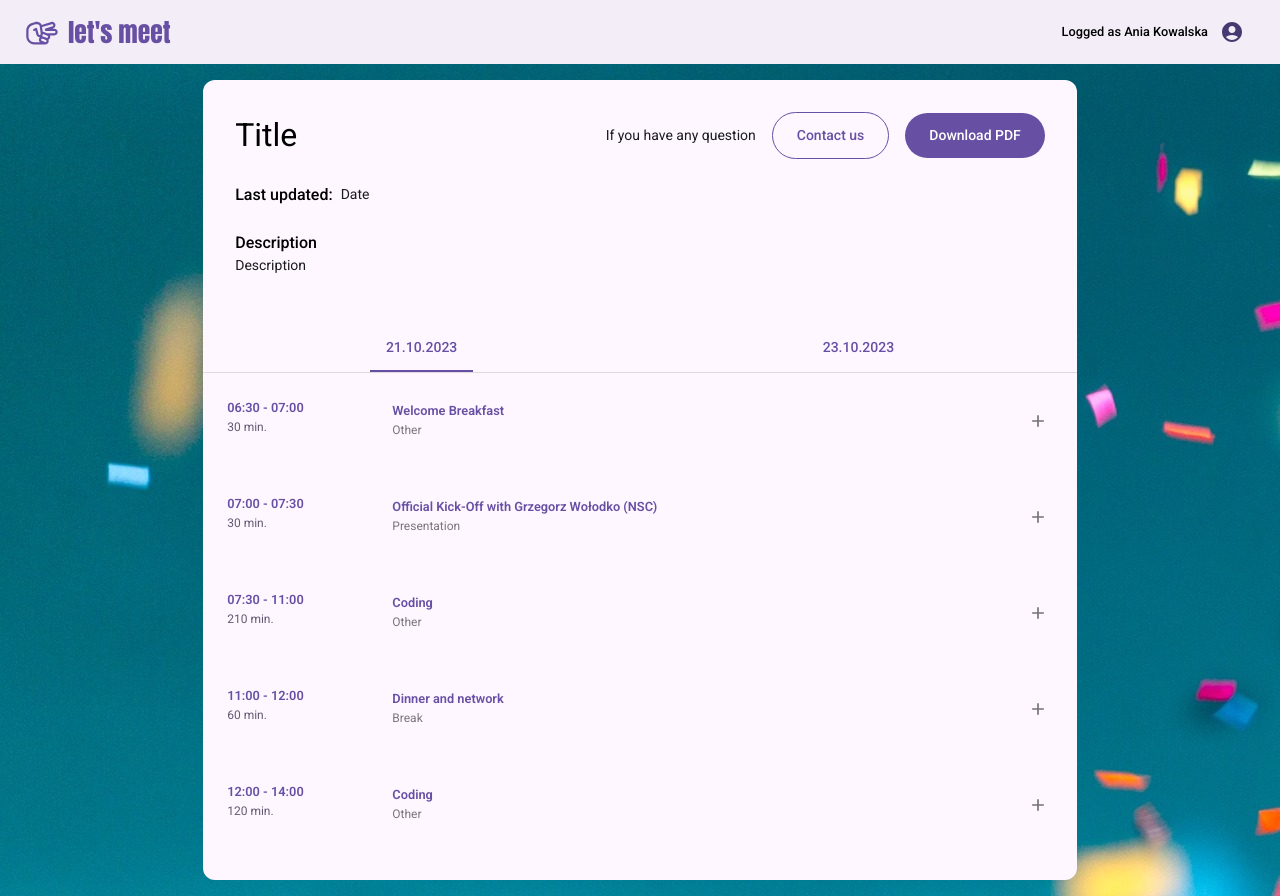
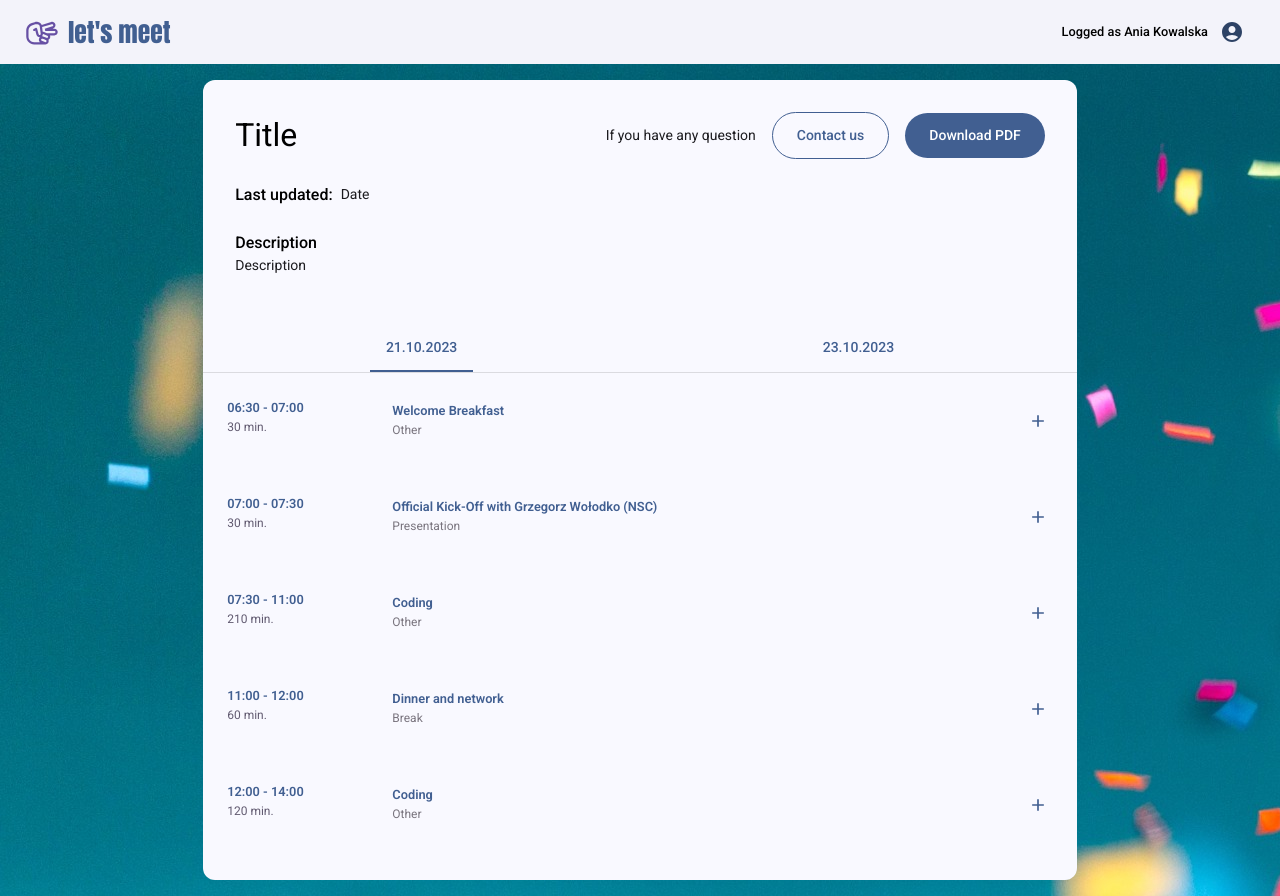
Before and after one commit to angbur/letsmeet, a React (Vite) app: page /preview-agenda in a window 1280 px wide. Built offline with nearby package versions, Linux system fonts and the light colour scheme; no server answers.

Commit message:
changed theme

```diff
--- a/src/components/Agenda/CreateAgendaPage/AgendaForm/components/GeneralOptions/GeneralOptions.tsx
+++ b/src/components/Agenda/CreateAgendaPage/AgendaForm/components/GeneralOptions/GeneralOptions.tsx
@@ -26,7 +26,7 @@ const GeneralOptions = ({ isSaved }: GeneralOptionsProps) => {
   const { palette } = useTheme();
   const visitsTypes = visits.map((visit) => visit.charAt(0).toUpperCase() + visit.slice(1));
   const [startDate, setStartDate] = useState<Moment | null>(moment(new Date()));
-  const [endDate, setEndDate] = useState<Moment | null>(moment(new Date()));
+  const [endDate, setEndDate] = useState<Moment | null>(moment(new Date()).add(1, 'd'));
   const [german, setGerman] = useState<boolean>(false);
   const [polish, setPolish] = useState<boolean>(false);
   const newAgenda = useSelector(selectEditedAgenda);
@@ -149,6 +149,7 @@ const GeneralOptions = ({ isSaved }: GeneralOptionsProps) => {
               label="End date"
               format="DD/MM/YYYY"
               value={endDate}
+              minDate={moment(startDate).add(1, 'd')}
               onChange={(newValue) => setEndDate(newValue)}
             />
             <Typography variant="caption" color={palette.dark.main} py={0.5} px={2}>
--- a/src/components/Agenda/PreviewAgendaPage/PreviewAgendaPage.tsx
+++ b/src/components/Agenda/PreviewAgendaPage/PreviewAgendaPage.tsx
@@ -105,7 +105,7 @@ const PreviewAgendaPage = ({ themeColor }: PreviewAgendaProps) => {
         <Divider />
       </Box>
       {(tab === '21.10.2023' ? firstDay : secondDay).map((timeblock) => (
-        <PreviewTimeblock key={timeblock.id} timeblock={timeblock} themeColor={'primary'} />
+        <PreviewTimeblock key={timeblock.id} timeblock={timeblock} themeColor={primaryColor} />
       ))}
     </Box>
   );
--- a/src/components/App/App.tsx
+++ b/src/components/App/App.tsx
@@ -41,7 +41,7 @@ const App = () => {
       case 'professional':
         return '#0B1AA1';
       case 'party':
-        return '#6750A4';
+        return '#415F91';
       case 'sky':
         return '#365E9F';
       default:
--- a/src/theme/theme.tsx
+++ b/src/theme/theme.tsx
@@ -23,18 +23,18 @@ declare module '@mui/material/Button' {
 const theme = createTheme({
   palette: {
     primary: {
-      main: '#6750A4',
-      light: '#FEF7FF',
+      main: '#415F91',
+      light: '#F9F9FF',
       contrastText: '#FFFFFF',
     },
     secondary: {
-      main: '#E8DEF8',
-      light: '#F3EDF7',
+      main: '#BEE9FF',
+      light: '#F3F3FA',
       contrastText: '#FFFFFF',
     },
     tertiary: {
-      main: '#7D5260',
-      light: '#FFD8E4',
+      main: '#02677D',
+      light: '#B4EBFF',
       contrastText: '#FFFFFF',
     },
     error: {
```
